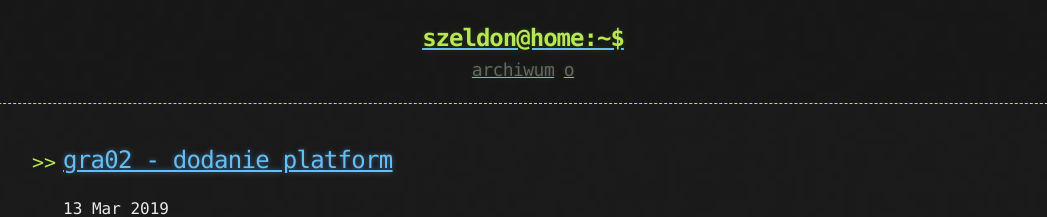
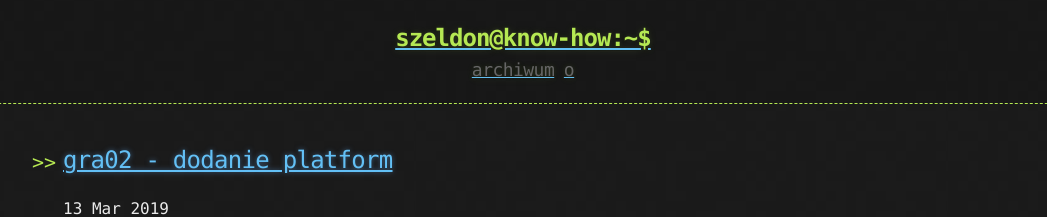
Before and after one commit to szeldon/szeldon.github.io, a Jekyll site: the page built from index.html, in a window 1280 px wide. Shown: the top 217 px of the page, without its empty margins (117-1164 px from the left). Built offline with Jekyll 4.4.1, drawn with Linux system fonts in a browser that asks for light colours; the list of posts is cut into pages by our own code.

Commit message:
bzdetna zmiana w nagłówku na know-how

```diff
--- a/_includes/header.html
+++ b/_includes/header.html
@@ -2,7 +2,7 @@
   <div>
     <a href="{{ "/" | prepend: site.baseurl | replace: '//', '/' }}">
     {% assign owner_first_name = site.owner | split: " " %}
-    <h1>{{ owner_first_name[0] | downcase }}@home:~$</h1>
+    <h1>{{ owner_first_name[0] | downcase }}@know-how:~$</h1>
     </a>
     <div class="header-links">
       {% include links.html %}
```
